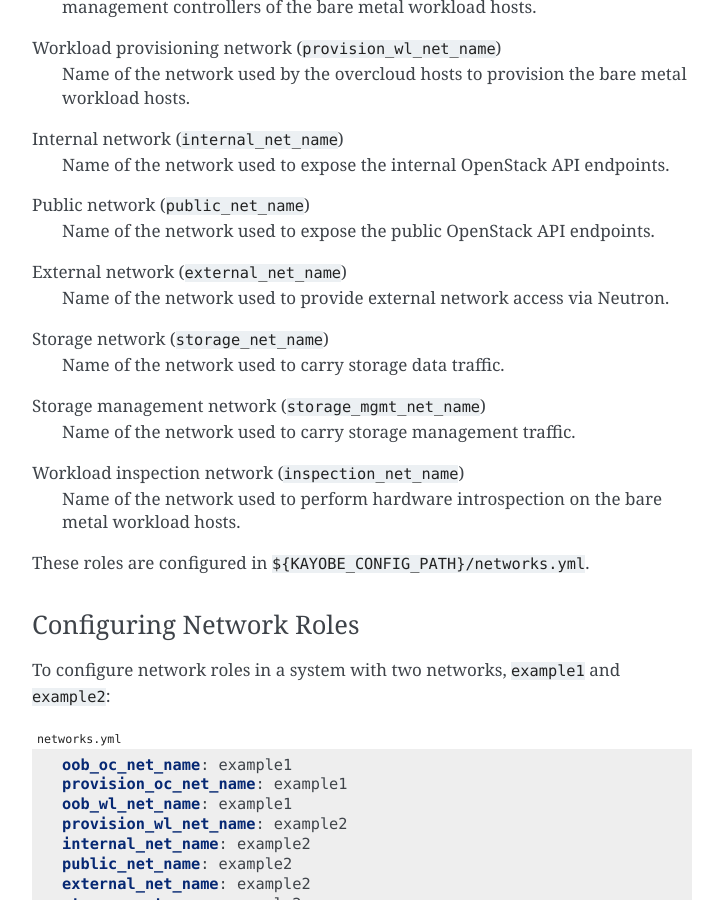
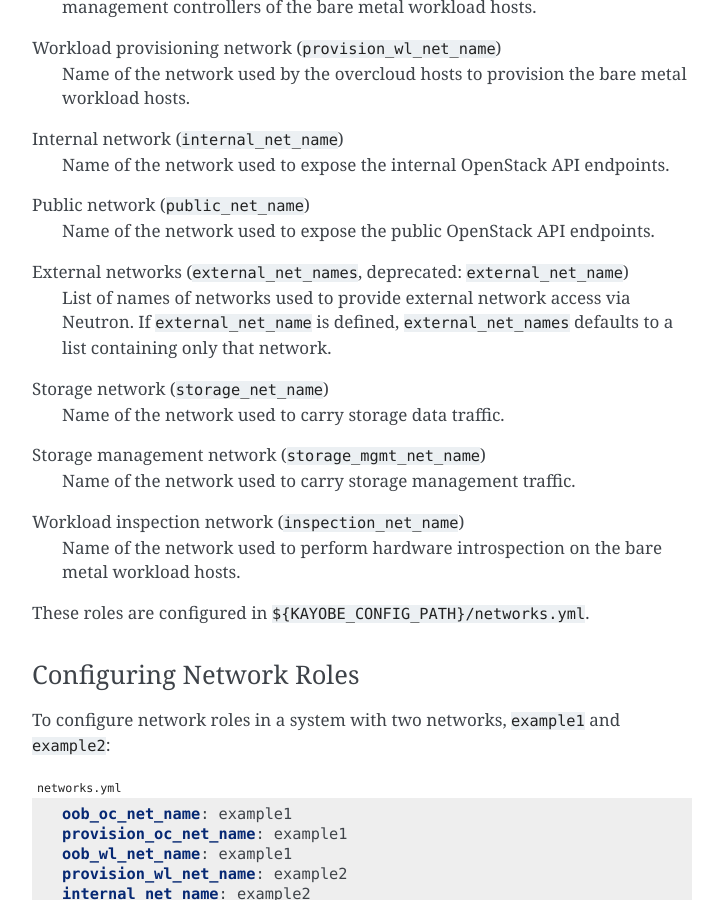
Before and after one commit to openstack/kayobe, a Sphinx documentation site: the page built from doc/source/configuration/network.rst, in a window 1280 px wide and 900 px high, scrolled down 8275 px. Shown: the whole window, without its empty margins (388-1111 px from the left). Built offline with Sphinx 7.4.7, drawn with Linux system fonts in a browser that asks for light colours.

Commit message:
Support multiple external networks

```diff
--- a/doc/source/configuration/network.rst
+++ b/doc/source/configuration/network.rst
@@ -391,8 +391,10 @@ Internal network (``internal_net_name``)
     Name of the network used to expose the internal OpenStack API endpoints.
 Public network (``public_net_name``)
     Name of the network used to expose the public OpenStack API endpoints.
-External network (``external_net_name``)
-    Name of the network used to provide external network access via Neutron.
+External networks (``external_net_names``, deprecated: ``external_net_name``)
+    List of names of networks used to provide external network access via
+    Neutron. If ``external_net_name`` is defined, ``external_net_names``
+    defaults to a list containing only that network.
 Storage network (``storage_net_name``)
     Name of the network used to carry storage data traffic.
 Storage management network (``storage_mgmt_net_name``)
--- a/doc/source/release-notes.rst
+++ b/doc/source/release-notes.rst
@@ -26,6 +26,8 @@ Features
   single host.
 * Adds support for deployment of virtualised compute hosts.  These hosts should
   be added to the ``[compute]`` group.
+* Adds support for multiple external networks.  ``external_net_names`` should
+  be a list of names of networks.
 
 Upgrade Notes
 -------------
```
Also changed, not shown: 6 other files.
